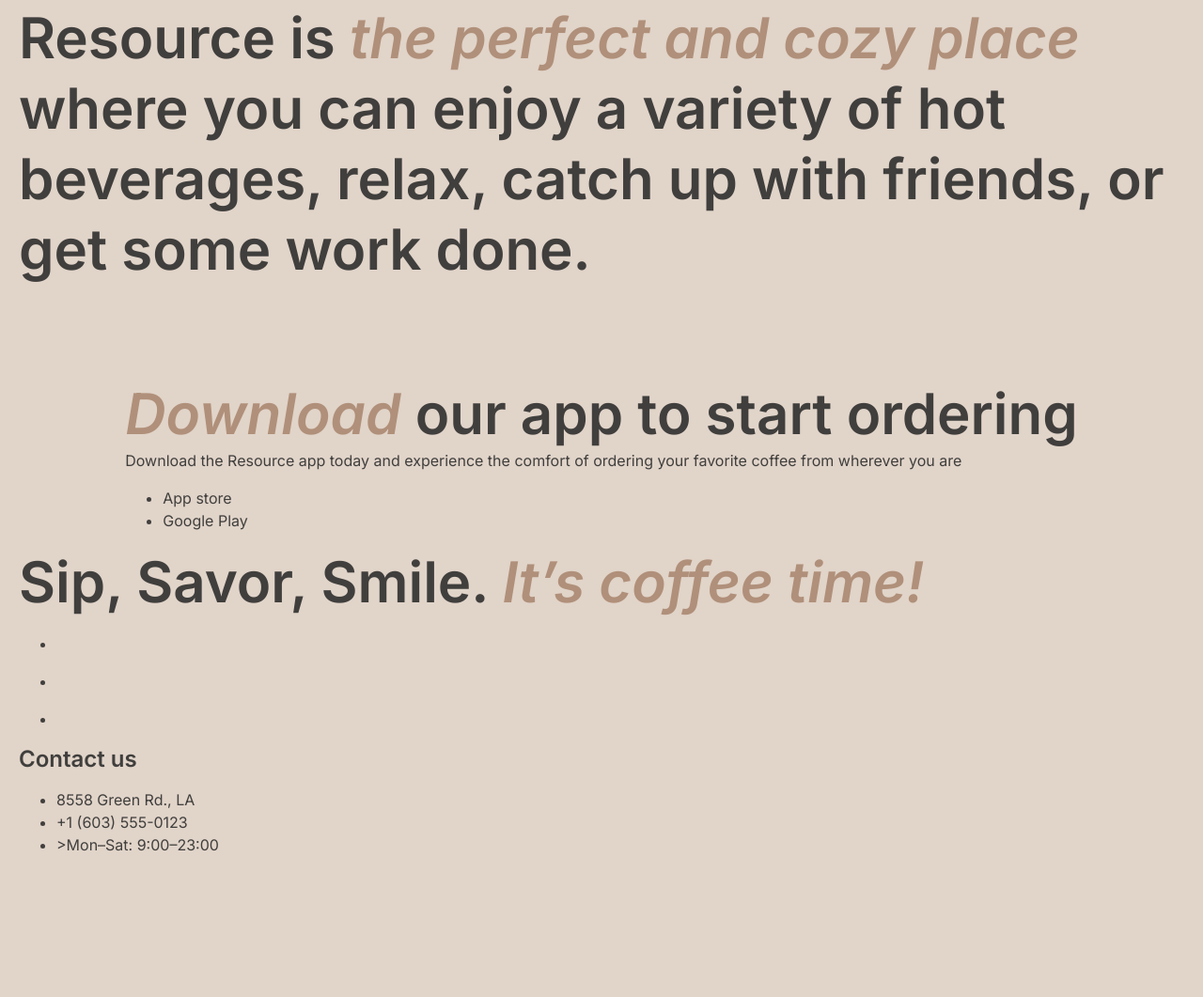
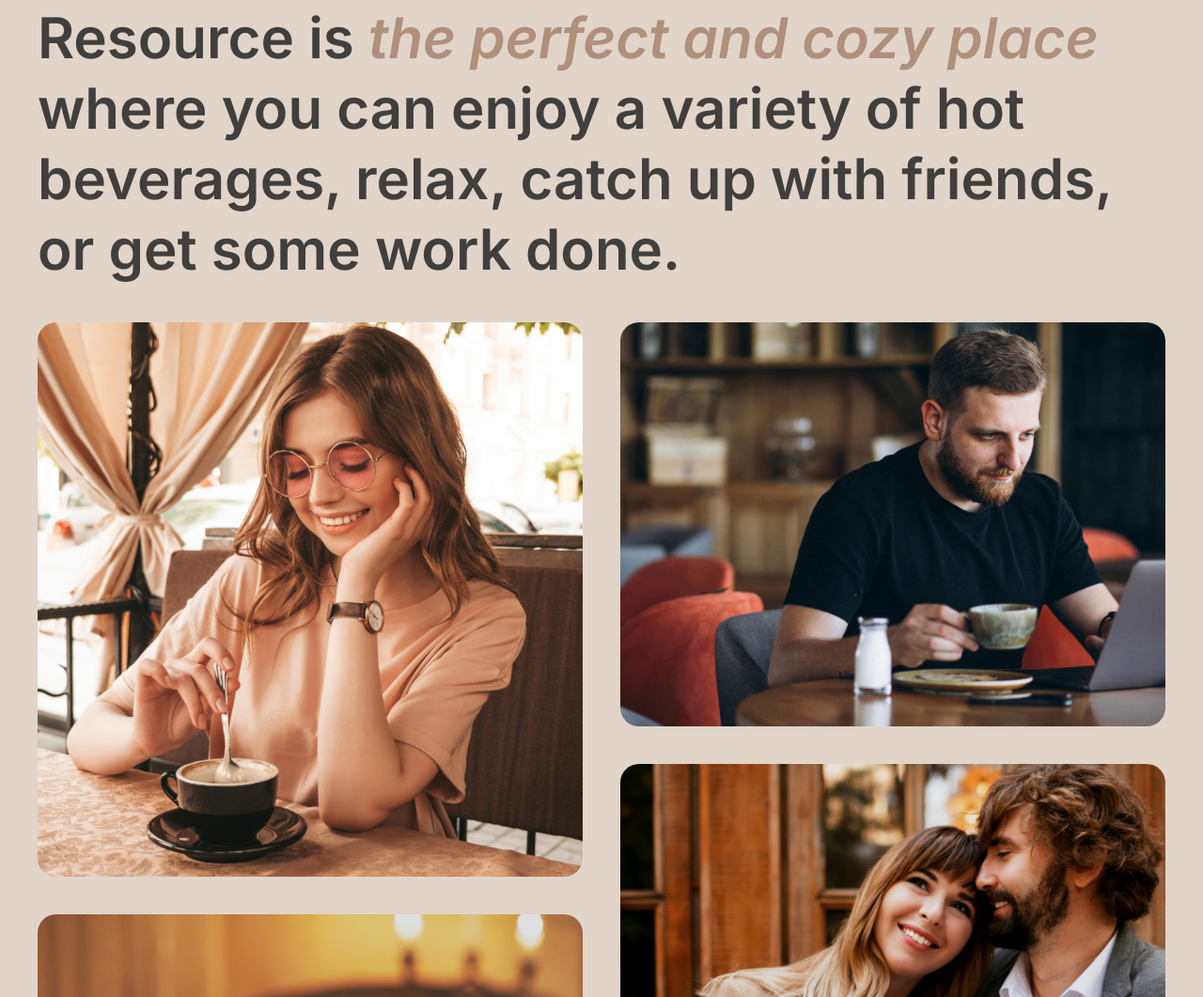
Before and after one commit to nickoff/rsschool-landing-page, a website built with webpack: page index.html in a window 1280 px wide. Shown: the part 1739-2800 px from the top of the page at 94% size. Before the commit the page ends 2666 px from the top, so only its background shows below. Built offline with nearby package versions, Linux system fonts and the light colour scheme; a web font is replaced by a local one.

Commit message:
feat: implement about section

```diff
--- a/index.html
+++ b/index.html
@@ -43,7 +43,7 @@
           </svg>
         </button>
         <div class="card">
-          <img alt="card image" class="card__img" src="/src/assets/img/coffee-slider-1.png"></img>
+          <img alt="card image" class="card__img" src="/src/assets/img/coffee-slider-1.png">
           <div class="card__content">
             <h3 class="card__title">S’mores Frappuccino</h3>
             <p class="card__descriprion">This new drink takes an espresso and mixes it with brown sugar and cinnamon before being topped with oat milk.</p>
@@ -62,13 +62,17 @@
         <span></span>
       </div>
     </section>
-    <section class="about">
+    <section id="about" class="about">
       <h2>Resource is <span class="accent">the perfect and cozy place</span> where you can enjoy a variety of hot beverages, relax, catch up with friends, or get some work done.</h2>
       <div class="grid-container">
-        <div class="grid-img__one"></div>
-        <div class="grid-img__two"></div>
-        <div class="grid-img__three"></div>
-        <div class="grid-img__four"></div>
+        <div class="grid-container__left">
+          <img src="/src/assets/img/about-1.jpg" alt="about image 1">
+          <img src="/src/assets/img/about-2.jpg" alt="about image 2">
+        </div>
+        <div class="grid-container__right">
+          <img src="/src/assets/img/about-3.jpg" alt="about image 3">
+          <img src="/src/assets/img/about-4.jpg" alt="about image 4">
+        </div>
       </div>
     </section>
     <section class="mobile-app">
--- /dev/null
+++ b/src/sass/base/_grid-container.scss
@@ -0,0 +1,28 @@
+@use '../abstracts/globals' as *;
+
+.grid-container {
+  display: grid;
+  width: 100%;
+  grid-template-columns: 1fr 1fr;
+  gap: 40px;
+
+  &__left {
+    display: grid;
+    gap: 40px;
+    grid-template-rows: 590px 430px;
+  }
+
+    &__right {
+    display: grid;
+    gap: 40px;
+    grid-template-rows: 430px 590px;
+  }
+
+    img {
+    display: block;
+    width: 100%;
+    height: 100%;
+    object-fit: cover;
+    border-radius: 20px;
+  }
+}
--- /dev/null
+++ b/src/sass/layouts/_about.scss
@@ -0,0 +1,8 @@
+@use '../abstracts/globals' as *;
+
+.about {
+  display: flex;
+  flex-direction: column;
+  align-items: center;
+  gap: 40px;
+}
--- a/src/sass/layouts/_header.scss
+++ b/src/sass/layouts/_header.scss
@@ -5,7 +5,7 @@
   display: flex;
   justify-content: space-between;
   align-items: center;
-  padding: 20px 0;
+  padding: 20px 40px;
 }
 
 .header-logo {
--- a/src/sass/layouts/_wrapper.scss
+++ b/src/sass/layouts/_wrapper.scss
@@ -2,6 +2,6 @@
 
 .wrapper {
   max-width: $content-width;
-  padding: 0 20px;
+  padding: 0 40px;
   margin: auto;
 }
--- a/src/sass/style.scss
+++ b/src/sass/style.scss
@@ -4,9 +4,11 @@
 @use "base/header-nav";
 @use "base/slider";
 @use "base/card";
+@use "base/grid-container";
 
 @use "layouts/wrapper";
 @use "layouts/main";
 @use "layouts/header";
 @use "layouts/hero";
 @use "layouts/favorite";
+@use "layouts/about";
```
